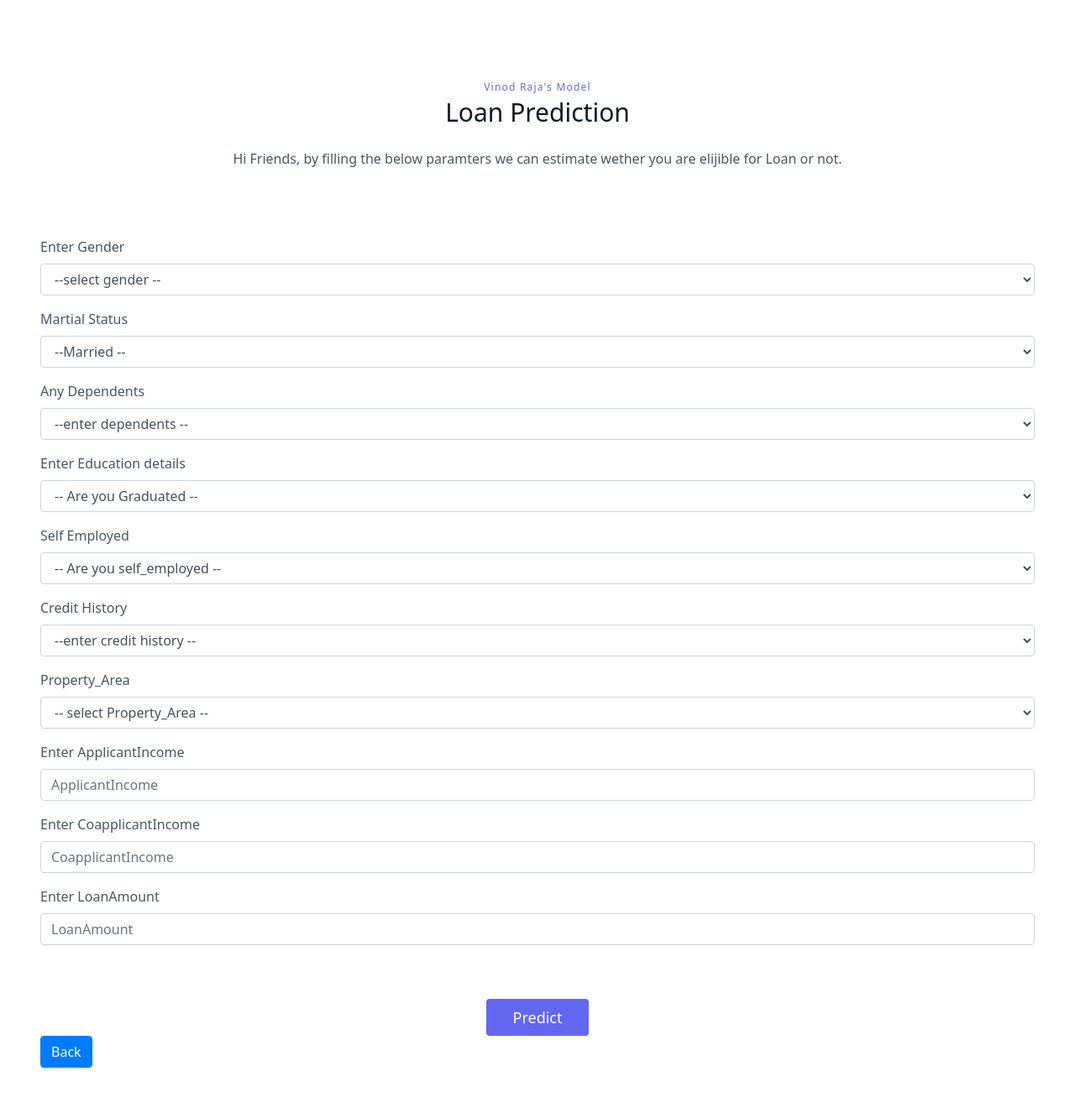
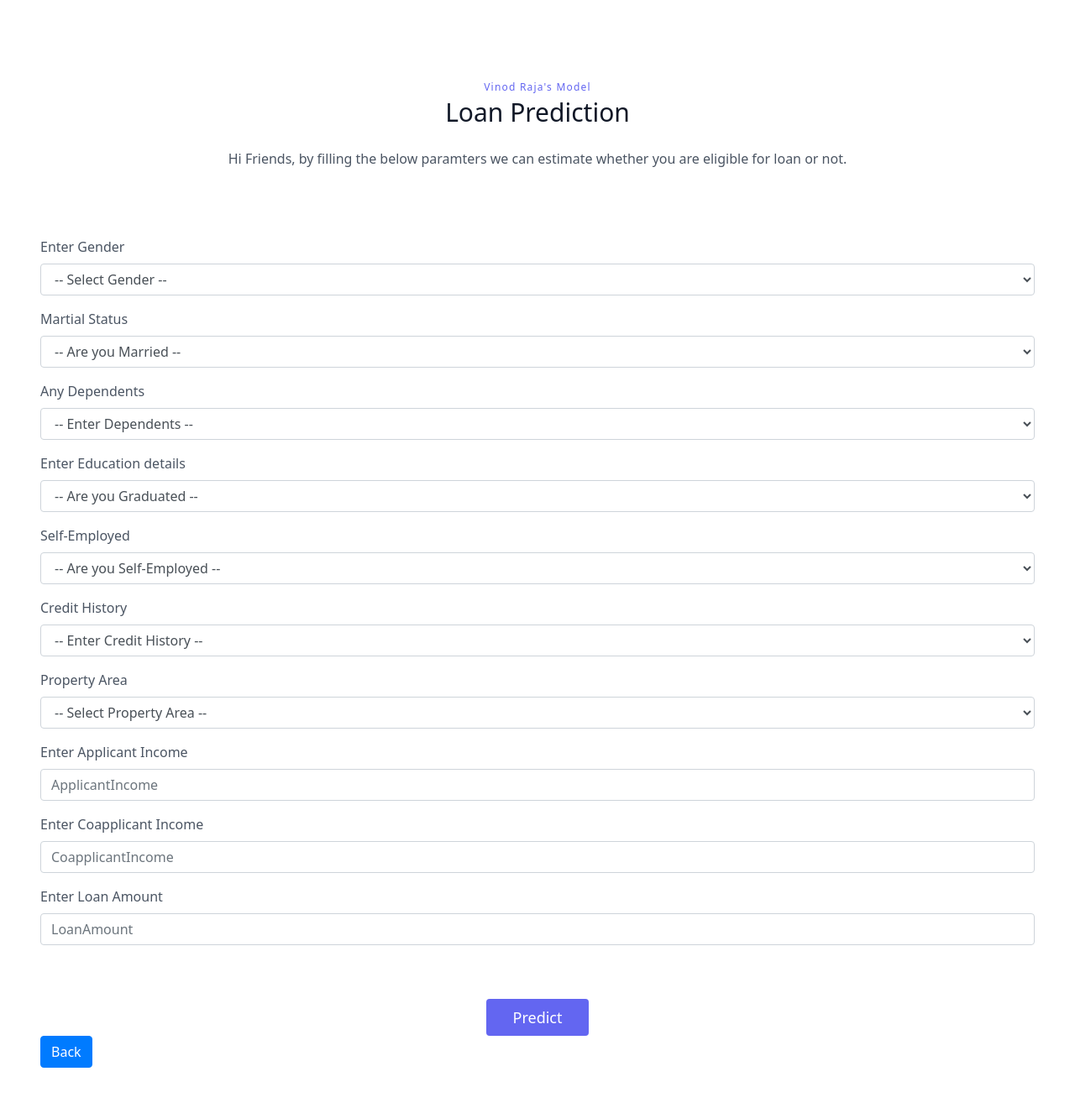
Before and after one commit to vinodrajakondala/loan_prediction-end-to-end-project, a FastAPI app: page /loan_predict in a window 1280 px wide. Shown: the top 1320 px of the page at 84% size. Run offline with FastAPI, Linux system fonts and the light colour scheme; parts of the project's set-up code (start-up, migrations or seed data) failed here and were passed over; some libraries are stand-ins or nearby versions.

Commit message:
final commit

```diff
--- a/main.py
+++ b/main.py
@@ -88,9 +88,9 @@ async def loan_predict(request: Request, gender : str = Form(...), married :str
     prediction = loaded_model_rf.predict([val])
 
     if prediction == "N":
-        pred = "Sorry , Your are not eligible for LOAN"
+        pred = "Sorry , You are not eligible for LOAN"
     else:
-        pred = "Congratulations, You'r eligible for LOAN"
+        pred = "Congratulations, You are eligible for LOAN"
 
     return templates.TemplateResponse("loan_output.html",  {"request":request, "p_text" : pred })
 
@@ -100,9 +100,9 @@ async def loan_predict(request: Request, gender : str = Form(...), married :str
 async def anomaly_predict(request: Request):
     return templates.TemplateResponse("anomaly_detection.html", {"request":request})
 
-@app.get("/heartFailure_predict")
-async def heartFailure_predict(request: Request):
-    return templates.TemplateResponse("heart_failure_detection.html", {"request":request})
+@app.get("/personality_predict")
+async def personality_predict(request: Request):
+    return templates.TemplateResponse("personality_prediction.html", {"request":request})
 
 @app.get("/spam_mail_detection")
 async def spam_mail_detection(request: Request):
--- a/templates/loan_prediction.html
+++ b/templates/loan_prediction.html
@@ -17,7 +17,7 @@
           <div class="flex flex-col text-center w-full mb-20">
             <h2 class="text-xs text-indigo-500 tracking-widest font-medium title-font mb-1">Vinod Raja's Model</h2>
             <h1 class="sm:text-3xl text-2xl font-medium title-font mb-4 text-gray-900">Loan Prediction</h1>
-            <p class="lg:w-2/3 mx-auto leading-relaxed text-base">Hi Friends, by filling the below paramters we can estimate wether you are elijible for Loan or not.</p>
+            <p class="lg:w-2/3 mx-auto leading-relaxed text-base">Hi Friends, by filling the below paramters we can estimate whether you are eligible for loan or not.</p>
 
 
         </div>
@@ -25,7 +25,7 @@
         <div class="mb-3">
             <label for="exampleFormControlInput1" class="form-label">Enter Gender</label>
             <select class="form-control" id="gender" name="gender" aria-label="Default select example">
-                <option selected>--select gender --</option>
+                <option selected>-- Select Gender --</option>
                 <option value="Male">Male</option>
                 <option value="Female">Female</option>
               </select>
@@ -33,7 +33,7 @@
         <div class="mb-3">
             <label for="exampleFormControlInput1" class="form-label">Martial Status</label>
             <select class="form-control" id="married" name="married" aria-label="Default select example">
-                <option selected>--Married --</option>
+                <option selected>-- Are you Married --</option>
                 <option value="Yes">Yes</option>
                 <option value="No">No</option>
               </select>
@@ -41,7 +41,7 @@
         <div class="mb-3">
             <label for="exampleFormControlInput1" class="form-label">Any Dependents </label>
             <select class="form-control" id="dependents" name="dependents" aria-label="Default select example">
-                <option selected>--enter dependents  --</option>
+                <option selected>-- Enter Dependents  --</option>
                 <option value="1">1</option>
                 <option value="2">2</option>
                 <option value="3+">3+</option>
@@ -58,9 +58,9 @@
         </div>
 
         <div class="mb-3">
-            <label for="exampleFormControlInput1" class="form-label"> Self Employed </label>
+            <label for="exampleFormControlInput1" class="form-label"> Self-Employed </label>
             <select class="form-control" id="employee" name="employee" aria-label="Default select example">
-                <option selected>-- Are you self_employed --</option>
+                <option selected>-- Are you Self-Employed --</option>
                 <option value="Yes">Yes</option>
                 <option value="No">No</option>
               </select>
@@ -69,7 +69,7 @@
         <div class="mb-3">
             <label for="exampleFormControlInput1" class="form-label">Credit History </label>
             <select class="form-control" id="credit" name="credit" aria-label="Default select example">
-                <option selected>--enter credit history  --</option>
+                <option selected>-- Enter Credit History --</option>
                 <option value="1.000000">1.000000</option>
                 <option value="0.000000">0.000000</option>
                 <option value="0.842199">0.842199</option>
@@ -77,9 +77,9 @@
         </div>
 
         <div class="mb-3">
-            <label for="exampleFormControlInput1" class="form-label">Property_Area</label>
+            <label for="exampleFormControlInput1" class="form-label">Property Area</label>
             <select class="form-control" id="area" name="area" aria-label="Default select example">
-                <option selected>-- select Property_Area --</option>
+                <option selected>-- Select Property Area --</option>
                 <option value="Semiurban">Semiurban</option>
                 <option value="Urban">Urban</option>
                 <option value="Rural">Rural</option>
@@ -87,15 +87,15 @@
           </div>
 
         <div class="mb-3">
-            <label for="exampleFormControlInput1" class="form-label">Enter ApplicantIncome</label>
+            <label for="exampleFormControlInput1" class="form-label">Enter Applicant Income</label>
             <input type="text" class="form-control" id="applicantincome" name="applicantincome" placeholder="ApplicantIncome">
         </div>
         <div class="mb-3">
-            <label for="exampleFormControlInput1" class="form-label">Enter CoapplicantIncome</label>
+            <label for="exampleFormControlInput1" class="form-label">Enter Coapplicant Income</label>
             <input type="text" class="form-control" id="coapplicantIncome" name="coapplicantIncome" placeholder="CoapplicantIncome">
         </div>
         <div class="mb-3">
-            <label for="exampleFormControlInput1" class="form-label">Enter LoanAmount</label>
+            <label for="exampleFormControlInput1" class="form-label">Enter Loan Amount</label>
             <input type="text" class="form-control" id="loanAmount" name="loanAmount" placeholder="LoanAmount">
         </div>
 
--- a/templates/heart_failure_detection.html
+++ b/templates/personality_prediction.html
@@ -8,7 +8,7 @@
     <!-- Bootstrap CSS -->
     <link rel="stylesheet" href="https://stackpath.bootstrapcdn.com/bootstrap/4.3.1/css/bootstrap.min.css" integrity="sha384-ggOyR0iXCbMQv3Xipma34MD+dH/1fQ784/j6cY/iJTQUOhcWr7x9JvoRxT2MZw1T" crossorigin="anonymous">
     <link href="https://unpkg.com/tailwindcss@^2/dist/tailwind.min.css" rel="stylesheet">
-    <title>Loan Prediction</title>
+    <title>Personality Prediction</title>
   </head>
   <body>
 
@@ -16,7 +16,7 @@
         <div class="container px-5 py-24 mx-auto">
           <div class="flex flex-col text-center w-full mb-20">
             <h2 class="text-xs text-indigo-500 tracking-widest font-medium title-font mb-1">Vinod Raja's Model</h2>
-            <h1 class="sm:text-3xl text-2xl font-medium title-font mb-4 text-gray-900">Heart Failure Prediction</h1>
+            <h1 class="sm:text-3xl text-2xl font-medium title-font mb-4 text-gray-900">Personality Prediction</h1>
             <p class="lg:w-2/3 mx-auto leading-relaxed text-base">Hi Friends, Thanks for your interest but the model still under development.</p>
           </div>
 
```
Also changed, not shown: Intro Loan Prediction.txt (+8 -1 lines).
